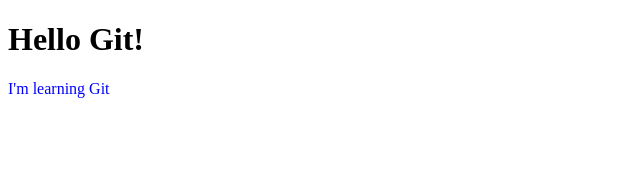
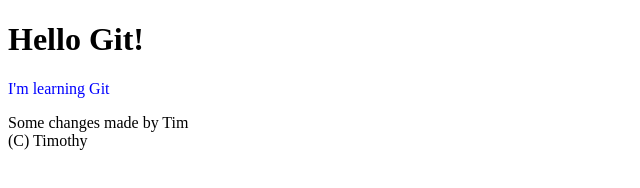
Before and after one commit to NiKaSoD/gitlearning, a plain HTML site: page index.html in a window 1280 px wide. Shown: the whole page, without its empty margins (0-640 px from the left). Drawn offline with Linux system fonts and the light colour scheme.

Commit message:
added my own changes and some js

```diff
--- a/index.html
+++ b/index.html
@@ -5,9 +5,12 @@
     <meta name="viewport" content="width=device-width, initial-scale=1.0">
     <title>Document</title>
     <link rel="stylesheet" href="style.css">
+    <script src="main.js" defer></script>
 </head>
 <body>
     <h1>Hello Git!</h1>
     <p>I'm learning Git</p>
+    <div>Some changes made by Tim</div>
+    <footer>(C) Timothy</footer>
 </body>
 </html>
--- /dev/null
+++ b/main.js
@@ -0,0 +1 @@
+console.log("Hi from Tim")
```
